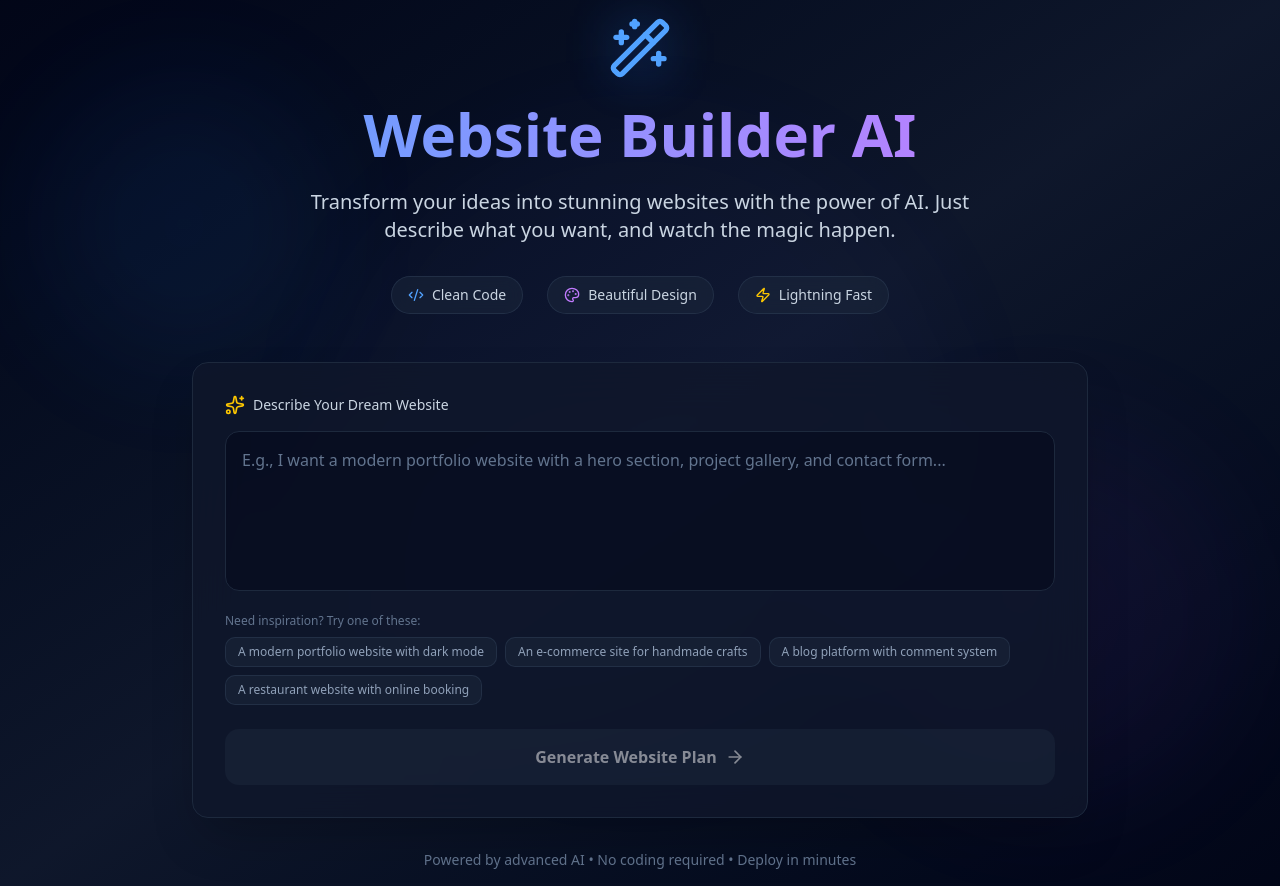
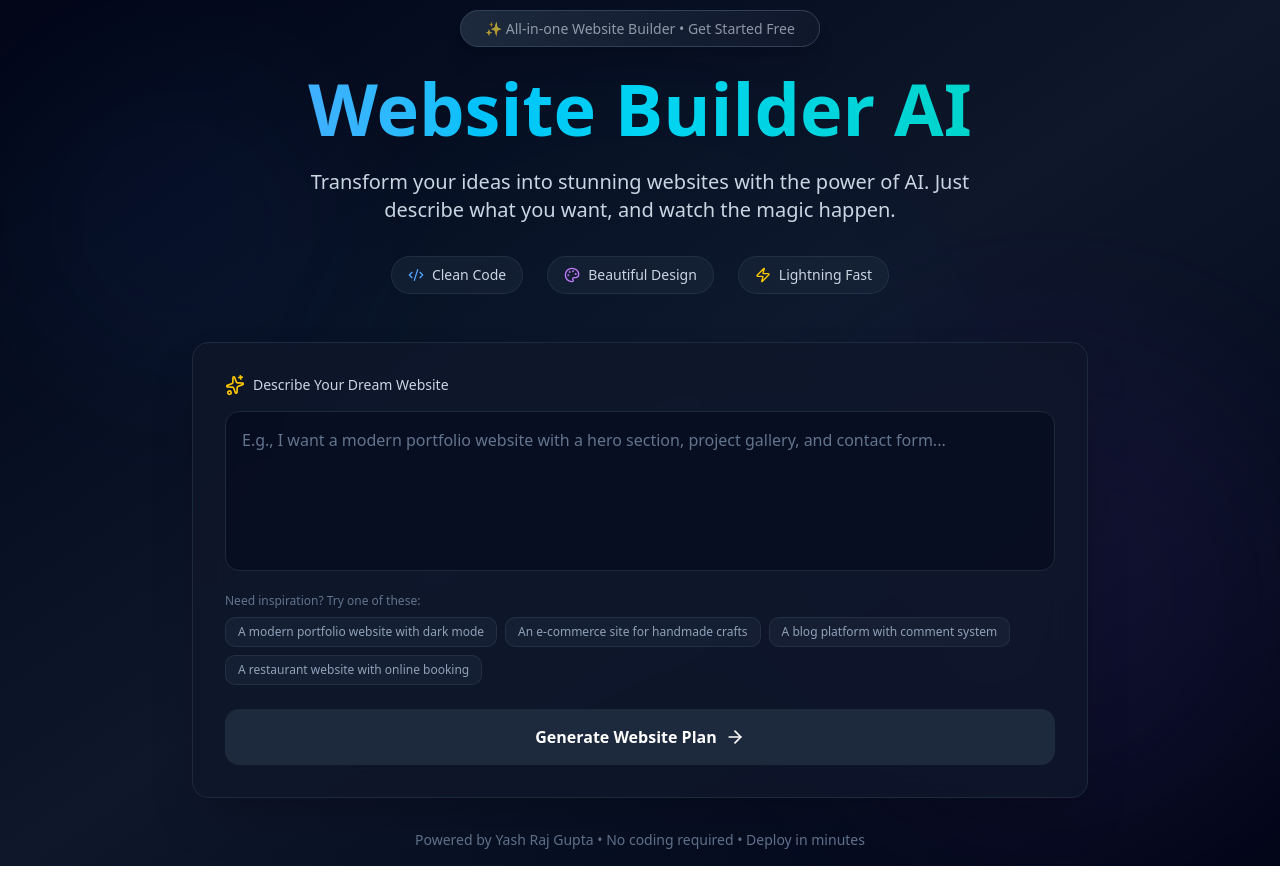
Before and after one commit to yashraj970/AI-Website-Builder, a Next.js app: page / in a window 1280 px wide. Built offline with nearby package versions, Linux system fonts and the light colour scheme.

Commit message:
Add framer-motion for enhanced animations and improve loading state in Home component

```diff
--- a/package.json
+++ b/package.json
@@ -15,6 +15,7 @@
     "axios": "^1.12.2",
     "class-variance-authority": "^0.7.1",
     "clsx": "^2.1.1",
+    "framer-motion": "^12.23.24",
     "lucide-react": "^0.544.0",
     "next": "15.5.3",
     "react": "19.1.0",
--- a/src/app/page.tsx
+++ b/src/app/page.tsx
@@ -2,19 +2,31 @@
 
 import React, { useState } from "react";
 import { useRouter } from "next/navigation";
-import { Wand2, Sparkles, Code2, Palette, Zap, ArrowRight } from "lucide-react";
+import { motion, AnimatePresence } from "framer-motion";
+import {
+  Wand2,
+  Sparkles,
+  Code2,
+  Palette,
+  Zap,
+  ArrowRight,
+  Rocket,
+} from "lucide-react";
 
 export default function Home() {
   const [prompt, setPrompt] = useState("");
-  const [isHovered, setIsHovered] = useState(false);
+  const [isSubmitting, setIsSubmitting] = useState(false);
   const router = useRouter();
 
   const handleSubmit = (e: React.FormEvent) => {
     e.preventDefault();
+    setIsSubmitting(true);
     if (prompt.trim()) {
       // Store prompt in sessionStorage before navigation
       sessionStorage.setItem("websitePrompt", prompt);
+      setTimeout(() => {
         router.push("/builder");
+      }, 1000);
     }
   };
 
@@ -33,164 +45,337 @@ export default function Home() {
 
   return (
     <div className="min-h-screen bg-gradient-to-br from-slate-950 via-slate-900 to-slate-950 relative overflow-hidden">
-      {/* Animated background elements */}
-      <div className="absolute inset-0">
-        <div className="absolute top-20 left-10 w-72 h-72 bg-blue-500/10 rounded-full filter blur-3xl animate-pulse" />
-        <div className="absolute bottom-20 right-10 w-96 h-96 bg-purple-500/10 rounded-full filter blur-3xl animate-pulse delay-700" />
-        <div className="absolute top-1/2 left-1/2 -translate-x-1/2 -translate-y-1/2 w-[40rem] h-[40rem] bg-indigo-500/5 rounded-full filter blur-3xl animate-pulse delay-1000" />
+      <motion.div
+        className="absolute inset-0"
+        initial={{ opacity: 0 }}
+        animate={{ opacity: 1 }}
+        transition={{ duration: 1 }}
+      >
+        <motion.div
+          className="absolute top-20 left-10 w-72 h-72 bg-blue-500/10 rounded-full filter blur-3xl"
+          animate={{
+            scale: [1, 1.2, 1],
+            opacity: [0.3, 0.5, 0.3],
+          }}
+          transition={{
+            duration: 8,
+            repeat: Infinity,
+            ease: "easeInOut",
+          }}
+        />
+        <motion.div
+          className="absolute bottom-20 right-10 w-96 h-96 bg-purple-500/10 rounded-full filter blur-3xl"
+          animate={{
+            scale: [1, 1.3, 1],
+            opacity: [0.3, 0.6, 0.3],
+          }}
+          transition={{
+            duration: 10,
+            repeat: Infinity,
+            ease: "easeInOut",
+            delay: 1,
+          }}
+        />
+        <motion.div
+          className="absolute top-1/2 left-1/2 -translate-x-1/2 -translate-y-1/2 w-[40rem] h-[40rem] bg-cyan-500/5 rounded-full filter blur-3xl"
+          animate={{
+            scale: [1, 1.1, 1],
+            opacity: [0.2, 0.4, 0.2],
+          }}
+          transition={{
+            duration: 12,
+            repeat: Infinity,
+            ease: "easeInOut",
+            delay: 2,
+          }}
+        />
+      </motion.div>
+
+      <AnimatePresence mode="wait">
+        {isSubmitting ? (
+          <motion.div
+            key="loading"
+            className="relative z-10 min-h-screen flex items-center justify-center p-4"
+            initial={{ opacity: 0, scale: 0.9 }}
+            animate={{ opacity: 1, scale: 1 }}
+            exit={{ opacity: 0, scale: 1.1 }}
+            transition={{ duration: 0.5 }}
+          >
+            <div className="text-center">
+              <motion.div
+                className="mb-6 inline-block"
+                animate={{
+                  rotate: 360,
+                  scale: [1, 1.2, 1],
+                }}
+                transition={{
+                  rotate: { duration: 2, repeat: Infinity, ease: "linear" },
+                  scale: { duration: 1, repeat: Infinity, ease: "easeInOut" },
+                }}
+              >
+                <Rocket className="w-20 h-20 text-cyan-400" />
+              </motion.div>
+              <motion.h2
+                className="text-3xl font-bold text-slate-100 mb-4"
+                initial={{ opacity: 0, y: 20 }}
+                animate={{ opacity: 1, y: 0 }}
+                transition={{ delay: 0.2 }}
+              >
+                Launching Your Project
+              </motion.h2>
+              <motion.p
+                className="text-slate-400"
+                initial={{ opacity: 0 }}
+                animate={{ opacity: 1 }}
+                transition={{ delay: 0.4 }}
+              >
+                Preparing the builder workspace...
+              </motion.p>
             </div>
+          </motion.div>
+        ) : (
+          <motion.div
+            key="form"
+            className="relative z-10 min-h-screen flex items-center justify-center p-4"
+            initial={{ opacity: 0 }}
+            animate={{ opacity: 1 }}
+            exit={{ opacity: 0, y: -50 }}
+            transition={{ duration: 0.5 }}
+          >
+            <div className="max-w-4xl w-full">
+              <motion.div
+                className="text-center mb-12"
+                initial={{ opacity: 0, y: -30 }}
+                animate={{ opacity: 1, y: 0 }}
+                transition={{ duration: 0.8, delay: 0.2 }}
+              >
+                <motion.div
+                  className="mb-8 inline-block"
+                  initial={{ opacity: 0, scale: 0 }}
+                  animate={{ opacity: 1, scale: 1 }}
+                  transition={{ duration: 0.5, type: "spring", stiffness: 200 }}
+                >
+                  <span className="px-6 py-2 rounded-full border bg-gradient-to-r from-slate-800 to-slate-900 text-slate-300 text-xs lg:text-sm shadow-xl border-slate-700">
+                    <motion.span
+                      animate={{ opacity: [0.5, 1, 0.5] }}
+                      transition={{ duration: 2, repeat: Infinity }}
+                    >
+                      ✨ All-in-one Website Builder • Get Started Free
+                    </motion.span>
+                  </span>
+                </motion.div>
 
-      <div className="relative z-10 min-h-screen flex items-center justify-center p-4">
-        <div className="max-w-4xl w-full">
-          {/* Header Section */}
-          <div className="text-center mb-12 animate-fade-in">
-            <div className="flex justify-center mb-6">
-              <div className="relative">
-                <div className="absolute inset-0 bg-blue-500/20 blur-xl animate-pulse" />
-                <Wand2 className="relative w-16 h-16 text-blue-400" />
-              </div>
-            </div>
+                <motion.h1
+                  className="text-5xl md:text-7xl font-bold bg-gradient-to-r from-blue-400 via-cyan-400 to-teal-400 bg-clip-text text-transparent mb-6"
+                  initial={{ opacity: 0, y: 20 }}
+                  animate={{ opacity: 1, y: 0 }}
+                  transition={{ duration: 0.8, delay: 0.4 }}
+                >
+                  Website Builder AI
+                </motion.h1>
 
-            <h1 className="text-5xl md:text-6xl font-bold bg-gradient-to-r from-blue-400 via-purple-400 to-pink-400 bg-clip-text text-transparent mb-6 animate-gradient">
-              Website Builder AI
-            </h1>
+                <motion.p
+                  className="text-xl text-slate-300 max-w-2xl mx-auto mb-8"
+                  initial={{ opacity: 0, y: 20 }}
+                  animate={{ opacity: 1, y: 0 }}
+                  transition={{ duration: 0.8, delay: 0.6 }}
+                >
+                  Transform your ideas into stunning websites with the power of
+                  AI. Just describe what you want, and watch the magic happen.
+                </motion.p>
 
-            <p className="text-xl text-slate-300 max-w-2xl mx-auto mb-8">
-              Transform your ideas into stunning websites with the power of AI.
-              Just describe what you want, and watch the magic happen.
-            </p>
-
-            {/* Feature badges */}
-            <div className="flex justify-center gap-6 mb-8">
+                <motion.div
+                  className="flex justify-center gap-6 mb-8 flex-wrap"
+                  initial={{ opacity: 0, y: 20 }}
+                  animate={{ opacity: 1, y: 0 }}
+                  transition={{ duration: 0.8, delay: 0.8 }}
+                >
                   {features.map((feature, index) => (
-                <div
+                    <motion.div
                       key={index}
-                  className="flex items-center gap-2 px-4 py-2 bg-slate-800/50 backdrop-blur-sm rounded-full border border-slate-700/50 transition-all hover:scale-105"
+                      className="flex items-center gap-2 px-4 py-2 bg-slate-800/50 backdrop-blur-sm rounded-full border border-slate-700/50"
+                      initial={{ opacity: 0, scale: 0 }}
+                      animate={{ opacity: 1, scale: 1 }}
+                      transition={{
+                        duration: 0.5,
+                        delay: 1 + index * 0.1,
+                        type: "spring",
+                        stiffness: 200,
+                      }}
+                      whileHover={{
+                        scale: 1.05,
+                        borderColor: "rgb(148 163 184 / 0.5)",
+                      }}
+                      whileTap={{ scale: 0.95 }}
                     >
                       <feature.icon className={`w-4 h-4 ${feature.color}`} />
-                  <span className="text-sm text-slate-300">{feature.text}</span>
-                </div>
+                      <span className="text-sm text-slate-300">
+                        {feature.text}
+                      </span>
+                    </motion.div>
                   ))}
-            </div>
-          </div>
+                </motion.div>
+              </motion.div>
 
-          {/* Main Form */}
-          <form onSubmit={handleSubmit} className="space-y-6">
-            <div
+              <motion.form
+                onSubmit={handleSubmit}
+                className="space-y-6"
+                initial={{ opacity: 0, y: 30 }}
+                animate={{ opacity: 1, y: 0 }}
+                transition={{ duration: 0.8, delay: 1.2 }}
+              >
+                <motion.div
                   className="relative group"
-              onMouseEnter={() => setIsHovered(true)}
-              onMouseLeave={() => setIsHovered(false)}
+                  whileHover={{ scale: 1.01 }}
+                  transition={{ duration: 0.2 }}
                 >
-              <div className="absolute inset-0 bg-gradient-to-r from-blue-500/20 to-purple-500/20 rounded-2xl blur-xl opacity-0 group-hover:opacity-100 transition-opacity duration-500" />
+                  <motion.div
+                    className="absolute inset-0 bg-gradient-to-r from-blue-500/20 to-cyan-500/20 rounded-2xl blur-xl opacity-0 group-hover:opacity-100"
+                    transition={{ duration: 0.3 }}
+                  />
 
                   <div className="relative bg-slate-900/80 backdrop-blur-xl rounded-2xl border border-slate-800 shadow-2xl p-8 transition-all duration-300 hover:border-slate-700">
-                <div className="flex items-center gap-2 mb-4">
+                    <motion.div
+                      className="flex items-center gap-2 mb-4"
+                      initial={{ opacity: 0, x: -20 }}
+                      animate={{ opacity: 1, x: 0 }}
+                      transition={{ delay: 1.4 }}
+                    >
+                      <motion.div
+                        animate={{
+                          rotate: [0, 10, -10, 0],
+                        }}
+                        transition={{
+                          duration: 2,
+                          repeat: Infinity,
+                          ease: "easeInOut",
+                        }}
+                      >
                         <Sparkles className="w-5 h-5 text-yellow-400" />
+                      </motion.div>
                       <label
                         htmlFor="prompt"
                         className="text-sm font-medium text-slate-300"
                       >
                         Describe Your Dream Website
                       </label>
-                </div>
+                    </motion.div>
 
-                <textarea
+                    <motion.textarea
                       id="prompt"
                       value={prompt}
                       onChange={(e) => setPrompt(e.target.value)}
                       placeholder="E.g., I want a modern portfolio website with a hero section, project gallery, and contact form..."
-                  className="w-full h-40 p-4 bg-slate-950/50 text-slate-100 border border-slate-800 rounded-xl focus:ring-2 focus:ring-blue-500/50 focus:border-blue-500/50 resize-none placeholder-slate-500 transition-all duration-300"
+                      className="w-full h-40 p-4 bg-slate-950/50 text-slate-100 border border-slate-800 rounded-xl focus:ring-2 focus:ring-cyan-500/50 focus:border-cyan-500/50 resize-none placeholder-slate-500 transition-all duration-300"
+                      initial={{ opacity: 0 }}
+                      animate={{ opacity: 1 }}
+                      transition={{ delay: 1.5 }}
+                      whileFocus={{ scale: 1.01 }}
                     />
 
-                {/* Example prompts */}
-                <div className="mt-4">
+                    <motion.div
+                      className="mt-4"
+                      initial={{ opacity: 0 }}
+                      animate={{ opacity: 1 }}
+                      transition={{ delay: 1.6 }}
+                    >
                       <p className="text-xs text-slate-500 mb-2">
                         Need inspiration? Try one of these:
                       </p>
                       <div className="flex flex-wrap gap-2">
                         {examplePrompts.map((example, index) => (
-                      <button
+                          <motion.button
                             key={index}
                             type="button"
                             onClick={() => setPrompt(example)}
-                        className="text-xs px-3 py-1.5 bg-slate-800/50 hover:bg-slate-800 text-slate-400 hover:text-slate-300 rounded-lg border border-slate-700/50 hover:border-slate-600 transition-all duration-200"
+                            className="text-xs px-3 py-1.5 bg-slate-800/50 text-slate-400 rounded-lg border border-slate-700/50 transition-all duration-200"
+                            initial={{ opacity: 0, y: 10 }}
+                            animate={{ opacity: 1, y: 0 }}
+                            transition={{ delay: 1.7 + index * 0.05 }}
+                            whileHover={{
+                              backgroundColor: "rgb(30 41 59)",
+                              color: "rgb(203 213 225)",
+                              borderColor: "rgb(71 85 105)",
+                              scale: 1.05,
+                            }}
+                            whileTap={{ scale: 0.95 }}
                           >
                             {example}
-                      </button>
+                          </motion.button>
                         ))}
                       </div>
-                </div>
+                    </motion.div>
 
-                <button
+                    <motion.button
                       type="submit"
                       disabled={!prompt.trim()}
                       className={`
-                    w-full mt-6 relative group/btn overflow-hidden
+                        w-full mt-6 relative overflow-hidden
                         ${
                           prompt.trim()
-                        ? "bg-gradient-to-r from-blue-600 to-purple-600 hover:from-blue-500 hover:to-purple-500"
+                            ? "bg-gradient-to-r from-blue-600 to-cyan-600"
                             : "bg-slate-800 cursor-not-allowed"
                         }
                         text-white py-4 px-8 rounded-xl font-semibold
-                    transition-all duration-300 transform hover:scale-[1.02]
-                    disabled:opacity-50 disabled:hover:scale-100
+                        transition-all duration-300
+                        disabled:opacity-50
                       `}
+                      initial={{ opacity: 0, y: 20 }}
+                      animate={{ opacity: 1, y: 0 }}
+                      transition={{ delay: 1.8 }}
+                      whileHover={
+                        prompt.trim()
+                          ? {
+                              scale: 1.02,
+                              boxShadow: "0 0 30px rgba(6, 182, 212, 0.4)",
+                            }
+                          : {}
+                      }
+                      whileTap={prompt.trim() ? { scale: 0.98 } : {}}
                     >
-                  <span className="relative z-10 flex items-center justify-center gap-2">
+                      <motion.span className="relative z-10 flex items-center justify-center gap-2">
                         Generate Website Plan
-                    <ArrowRight
-                      className={`w-5 h-5 transition-transform duration-300 ${
-                        isHovered ? "translate-x-1" : ""
-                      }`}
+                        <motion.div
+                          animate={prompt.trim() ? { x: [0, 5, 0] } : {}}
+                          transition={{
+                            duration: 1.5,
+                            repeat: Infinity,
+                            ease: "easeInOut",
+                          }}
+                        >
+                          <ArrowRight className="w-5 h-5" />
+                        </motion.div>
+                      </motion.span>
+                      {prompt.trim() && (
+                        <motion.div
+                          className="absolute inset-0 bg-gradient-to-r from-transparent via-white/20 to-transparent"
+                          initial={{ x: "-100%" }}
+                          animate={{ x: "100%" }}
+                          transition={{
+                            duration: 2,
+                            repeat: Infinity,
+                            ease: "linear",
+                          }}
                         />
-                  </span>
-                  {prompt.trim() && (
-                    <div className="absolute inset-0 bg-gradient-to-r from-blue-600/0 via-white/20 to-purple-600/0 opacity-0 group-hover/btn:opacity-100 transition-opacity duration-500 transform translate-x-[-100%] group-hover/btn:translate-x-[100%]" />
                       )}
-                </button>
+                    </motion.button>
                   </div>
+                </motion.div>
+              </motion.form>
+
+              <motion.p
+                className="text-center text-sm text-slate-500 mt-8"
+                initial={{ opacity: 0 }}
+                animate={{ opacity: 1 }}
+                transition={{ delay: 2 }}
+              >
+                Powered by Yash Raj Gupta • No coding required • Deploy in
+                minutes
+              </motion.p>
             </div>
-          </form>
-
-          {/* Footer text */}
-          <p className="text-center text-sm text-slate-500 mt-8">
-            Powered by advanced AI • No coding required • Deploy in minutes
-          </p>
-        </div>
-      </div>
-
-      {/* Add custom styles for gradient animation */}
-      <style jsx>{`
-        @keyframes gradient {
-          0%,
-          100% {
-            background-position: 0% 50%;
-          }
-          50% {
-            background-position: 100% 50%;
-          }
-        }
-
-        .animate-gradient {
-          background-size: 200% 200%;
-          animation: gradient 6s ease infinite;
-        }
-
-        .animate-fade-in {
-          animation: fadeIn 0.8s ease-out;
-        }
-
-        @keyframes fadeIn {
-          from {
-            opacity: 0;
-            transform: translateY(-20px);
-          }
-          to {
-            opacity: 1;
-            transform: translateY(0);
-          }
-        }
-      `}</style>
+          </motion.div>
+        )}
+      </AnimatePresence>
     </div>
   );
 }
```
Also changed, not shown: 1 other file (tests, documents, lock files or other folders). Lines whose indentation alone changed are shown as unchanged.
